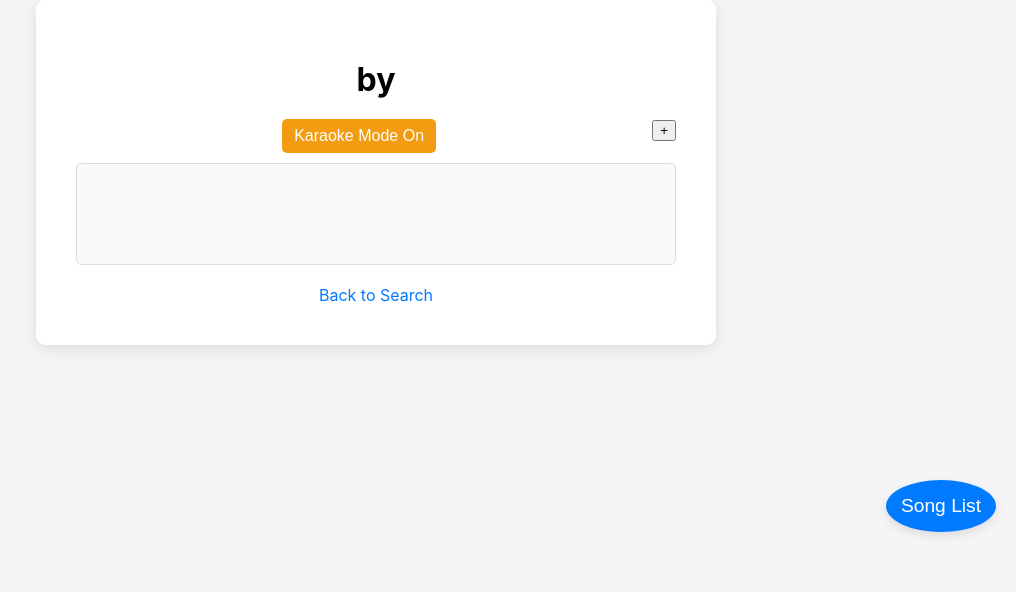
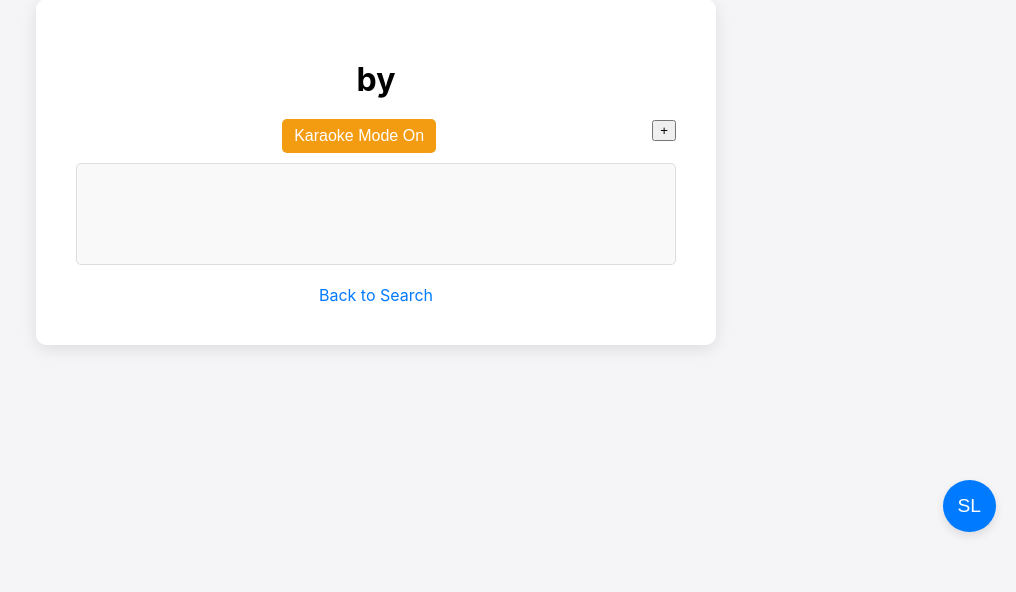
Before and after one commit to JohnStyleZ/lyricslookup, a Flask app: template templates/lyrics.html in a window 1280 px wide. Shown: the part 248-840 px from the top of the page, without its empty margins (264-1280 px from the left). Run offline with Flask 3, Linux system fonts and the light colour scheme; the template is opened without the code that fills it, so the values that code supplies are empty.

Commit message:
Update floating_button.html

```diff
--- a/templates/floating_button.html
+++ b/templates/floating_button.html
@@ -52,7 +52,7 @@
     }
 </style>
 
-<button class="floating-button" id="songListButton">Song List</button>
+<button class="floating-button" id="songListButton">SL</button>
 
 <div class="song-list-container" id="songListContainer">
     <!-- Add your song list content here -->
@@ -60,8 +60,7 @@
     <ul id="songList">
         <!-- Song list items will be dynamically added here -->
     </ul>
-    <button id="removeSelectedButton" class="song-list-button">Remove Selected</button>
-    <button id="shareButton" class="song-list-button">Share</button>
+    <button id="shareButton" class="song-list-button">Export</button>
     <button id="importButton" class="song-list-button">Import</button>
 </div>
 
@@ -88,7 +87,7 @@
             event.stopPropagation(); // Prevent navigation when clicking remove button
             listItem.remove();
             updateLocalStorage(); // Update local storage after removing a song
-            toggleRemoveSelectedButton(); // Check if remove selected button should be displayed
+
         });
 
         // Append checkbox, song name, and remove button to list item
@@ -107,7 +106,7 @@
 
         if (!skipUpdate) {
             updateLocalStorage(); // Update local storage after adding a song
-            toggleRemoveSelectedButton(); // Check if remove selected button should be displayed
+
         }
     }
 
@@ -131,25 +130,7 @@
         localStorage.setItem('songList', JSON.stringify(songs)); // Set local storage with song list
     }
 
-    // Function to toggle the visibility of the remove selected button
-    function toggleRemoveSelectedButton() {
-        const songList = document.getElementById('songList');
-        const removeSelectedButton = document.getElementById('removeSelectedButton');
-        const checkboxes = songList.querySelectorAll('.song-checkbox');
-        let anyChecked = false;
 
-        checkboxes.forEach(checkbox => {
-            if (checkbox.checked) {
-                anyChecked = true;
-            }
-        });
-
-        if (anyChecked) {
-            removeSelectedButton.style.display = 'inline-block';
-        } else {
-            removeSelectedButton.style.display = 'none';
-        }
-    }
 
     // Wait for DOM content to load before executing
     document.addEventListener('DOMContentLoaded', function() {
@@ -163,7 +144,7 @@
             songListContainer.style.display = songListContainer.style.display === 'none' ? 'block' : 'none';
         });
 
-        // Share button functionality to email the song list as JSON
+        // Share button functionality to download the song list as JSON and provide instructions for emailing
         shareButton.addEventListener('click', function() {
             const songList = document.getElementById('songList');
             const songItems = songList.querySelectorAll('.song-list-item');
@@ -178,19 +159,21 @@
             });
 
             const jsonContent = JSON.stringify(songs, null, 2); // Create formatted JSON string
+            const blob = new Blob([jsonContent], { type: 'application/json' });
+            const url = URL.createObjectURL(blob);
 
-            // Encode the JSON content to be URL-safe
-            const encodedJsonContent = encodeURIComponent(jsonContent);
+            // Create a temporary link element
+            const link = document.createElement('a');
+            link.href = url;
+            link.download = 'song_list.json';
+            document.body.appendChild(link);
+            link.click();
+            document.body.removeChild(link);
 
-            // Create a mailto link
-            const email = 'recipient@example.com'; // Replace with the default recipient or leave empty
-            const subject = 'Your Song List';
-            const body = `Here is your song list:\n\n${encodedJsonContent}`;
-            const mailtoLink = `mailto:${email}?subject=${encodeURIComponent(subject)}&body=${encodedJsonContent}`;
+            // Instructions for the user to email the downloaded file
+            alert('The song list has been downloaded as a JSON file. Please attach the file to your email manually.');
+        });
 
-            // Open the user's default email client
-            window.location.href = mailtoLink;
-        });
 
         importButton.addEventListener('click', function() {
         const input = document.createElement('input');
@@ -224,20 +207,7 @@
     });
 
 
-        // Function to remove selected songs from the list
-        removeSelectedButton.addEventListener('click', function() {
-            const songList = document.getElementById('songList');
-            const checkboxes = songList.querySelectorAll('.song-checkbox');
 
-            checkboxes.forEach(checkbox => {
-                if (checkbox.checked) {
-                    checkbox.parentNode.remove();
-                }
-            });
-
-            updateLocalStorage();
-            toggleRemoveSelectedButton();
-        });
 
         // Function to load songs from local storage
         function loadFromLocalStorage() {
@@ -249,7 +219,7 @@
                 songs.forEach(song => {
                     addSongToList(song.id, song.name, true); // Use song.id and song.name from local storage, skip update
                 });
-                toggleRemoveSelectedButton(); // Check if remove selected button should be displayed
+
             }
         }
 
```
